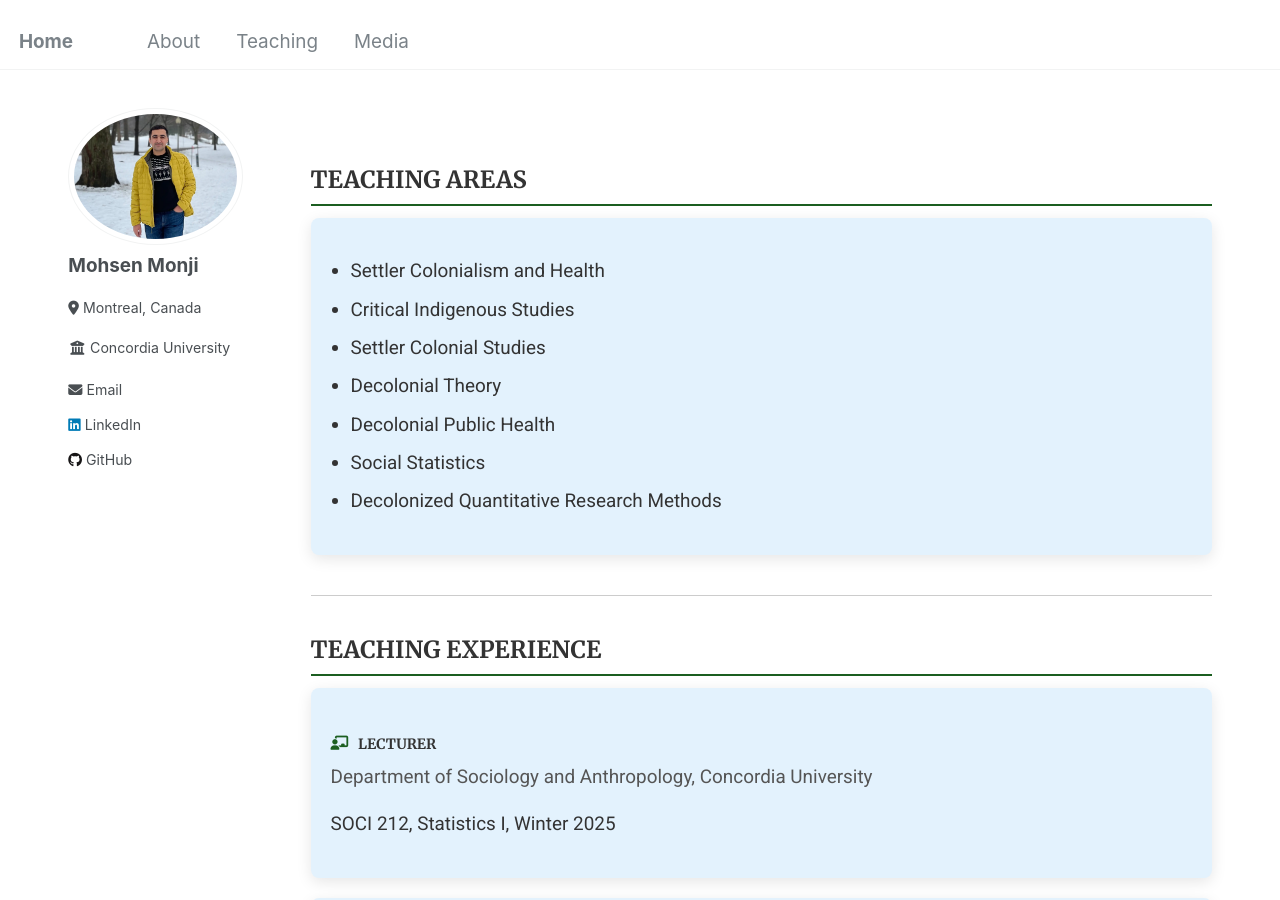
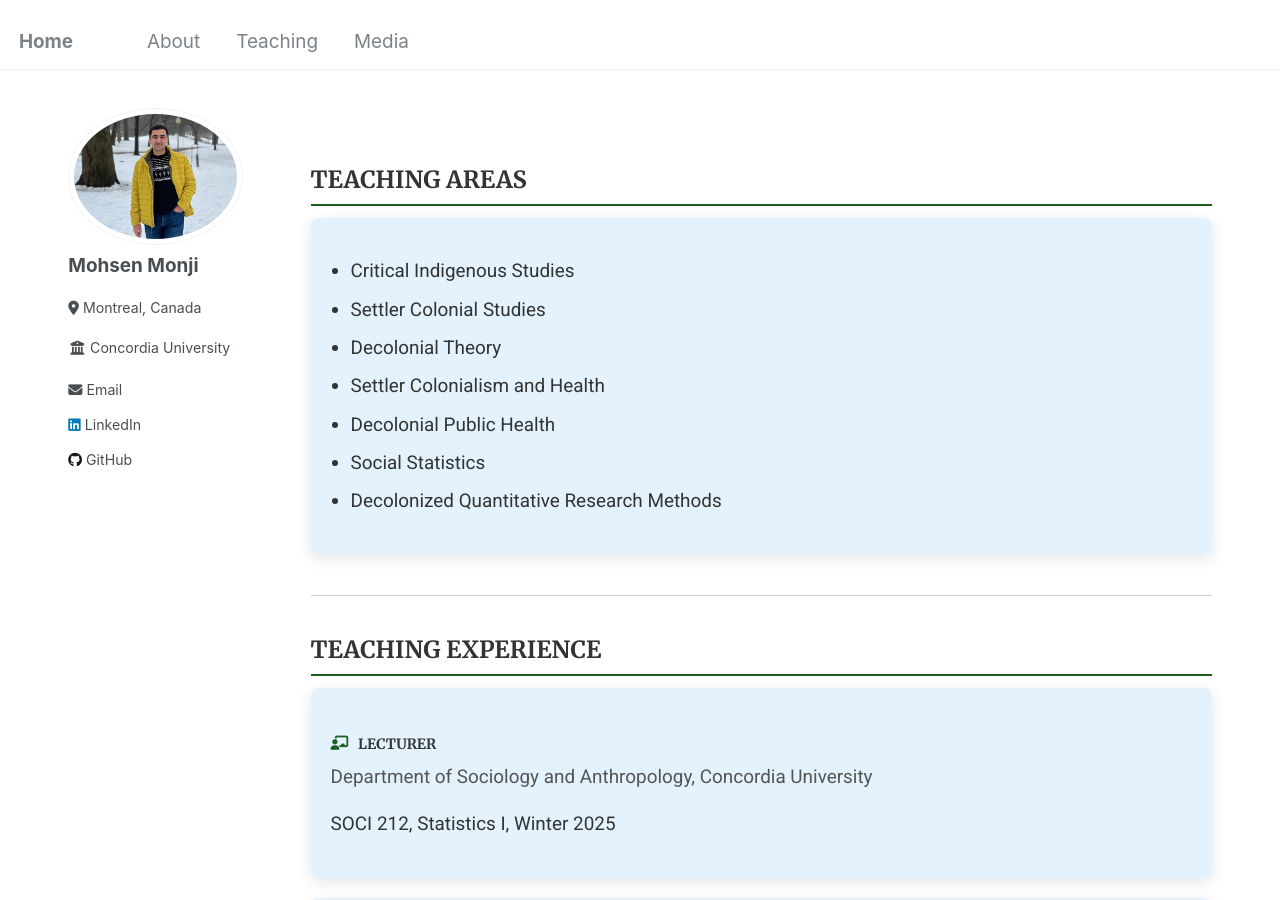
Before and after one commit to Mohsnmonji/mohsnmonji.github.io, a Jekyll site: the page built from _pages/teaching.md, in a window 1280 px wide and 900 px high. Built offline with Jekyll 4.4.1, drawn with Linux system fonts in a browser that asks for light colours.

```diff
--- a/_pages/teaching.md
+++ b/_pages/teaching.md
@@ -65,10 +65,10 @@ author_profile: true
   <h2>TEACHING AREAS</h2>
   <div class="teaching-card">
     <ul class="teaching-list" style="list-style-type: disc; padding-left: 20px;">
-      <li>Settler Colonialism and Health</li>
       <li>Critical Indigenous Studies</li>
       <li>Settler Colonial Studies</li>
       <li>Decolonial Theory</li>
+      <li>Settler Colonialism and Health</li>
       <li>Decolonial Public Health</li>
       <li>Social Statistics</li>
       <li>Decolonized Quantitative Research Methods</li>
```
